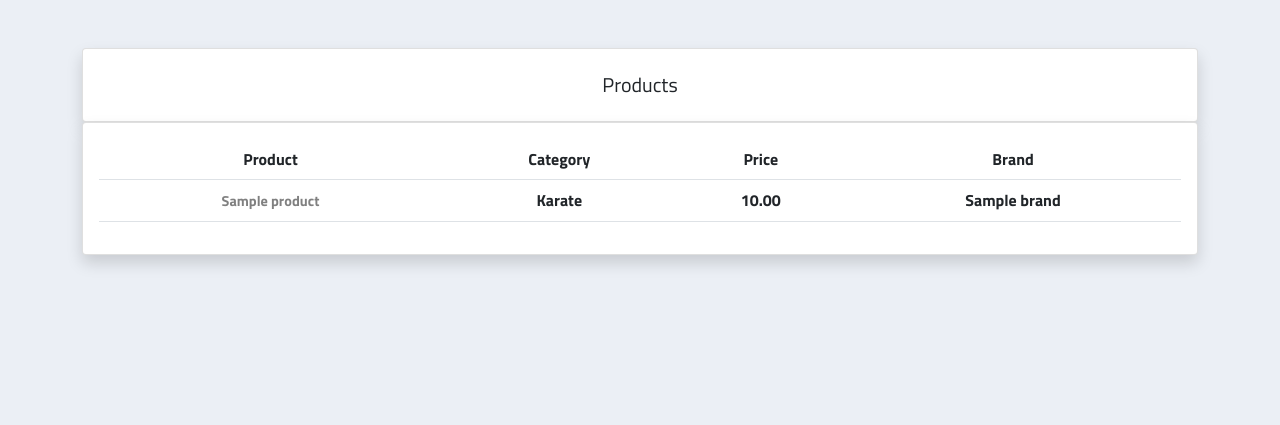
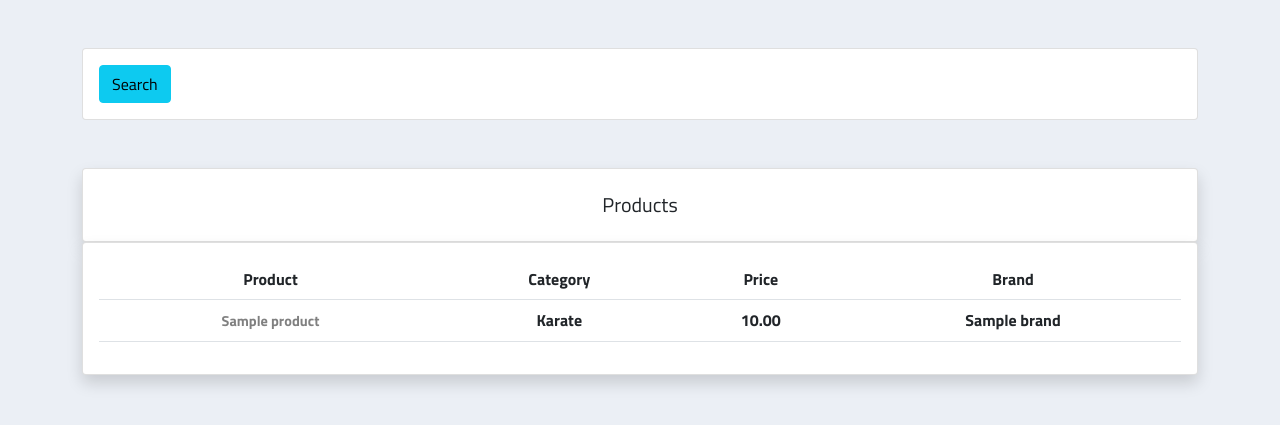
Before and after one commit to sbtah/Django-eStore-Idea, a Django app: template products/templates/products/product_list.html in a window 1280 px wide. Shown: the part 56-481 px from the top of the page. Run offline with Django 3.2, Linux system fonts and the light colour scheme; tables that the repository leaves empty hold one stand-in row (values such as "Sample post"); the template is opened without the code that fills it: values that come from a table or form of the project are taken from there, most other values are stand-ins (such as "Sample title", 1, 10 or a date in 2020); lists and menus that the app fills with data are empty.

Commit message:
Added filter functionality for orders and products

```diff
--- a/core/filters.py
+++ b/orders/filters.py
@@ -1,5 +1,5 @@
 import django_filters
-from orders.models import Order
+from .models import Order
 
 
 class OrderFilter(django_filters.FilterSet):
--- a/orders/views.py
+++ b/orders/views.py
@@ -6,7 +6,7 @@
 from .models import Order
 from .forms import OrderForm
 from customers.models import Customer
-from core.filters import OrderFilter
+from .filters import OrderFilter
 
 
 def order_list(request):
--- /dev/null
+++ b/products/templates/products/product_filter.html
@@ -0,0 +1,13 @@
+{% load static %}
+<div class="container mt-5">
+    <div class="row">
+        <div class="col">
+            <div class="card card-body">
+                <form method="GET" action="">
+                    {{ my_filter.form }}
+                    <button class="btn btn-info" type="submit">Search</button>
+                </form>
+            </div>
+        </div>
+    </div>
+</div>
--- a/products/templates/products/product_list.html
+++ b/products/templates/products/product_list.html
@@ -1,6 +1,7 @@
 {% extends 'base.html' %}
 {% block title %}Products{% endblock title %}
 {% block content %}
+{% include 'products/product_filter.html' %}
 <div class="container mt-5">
     <div class="row">
         <div class="col-md">
--- a/products/views.py
+++ b/products/views.py
@@ -3,13 +3,18 @@
 from django.urls import reverse
 from .models import Product
 from .forms import ProductForm
+from .filters import ProductFilter
 
 
 # All Products.
 def product_list(request):
 
     products = Product.objects.all()
+    my_filter = ProductFilter(request.GET, queryset=products)
+    products = my_filter.qs
+
     context = {
+        'my_filter': my_filter,
         'products': products,
     }
 
```
Also changed, not shown: products/filters.py (added, +10 -0 lines).
